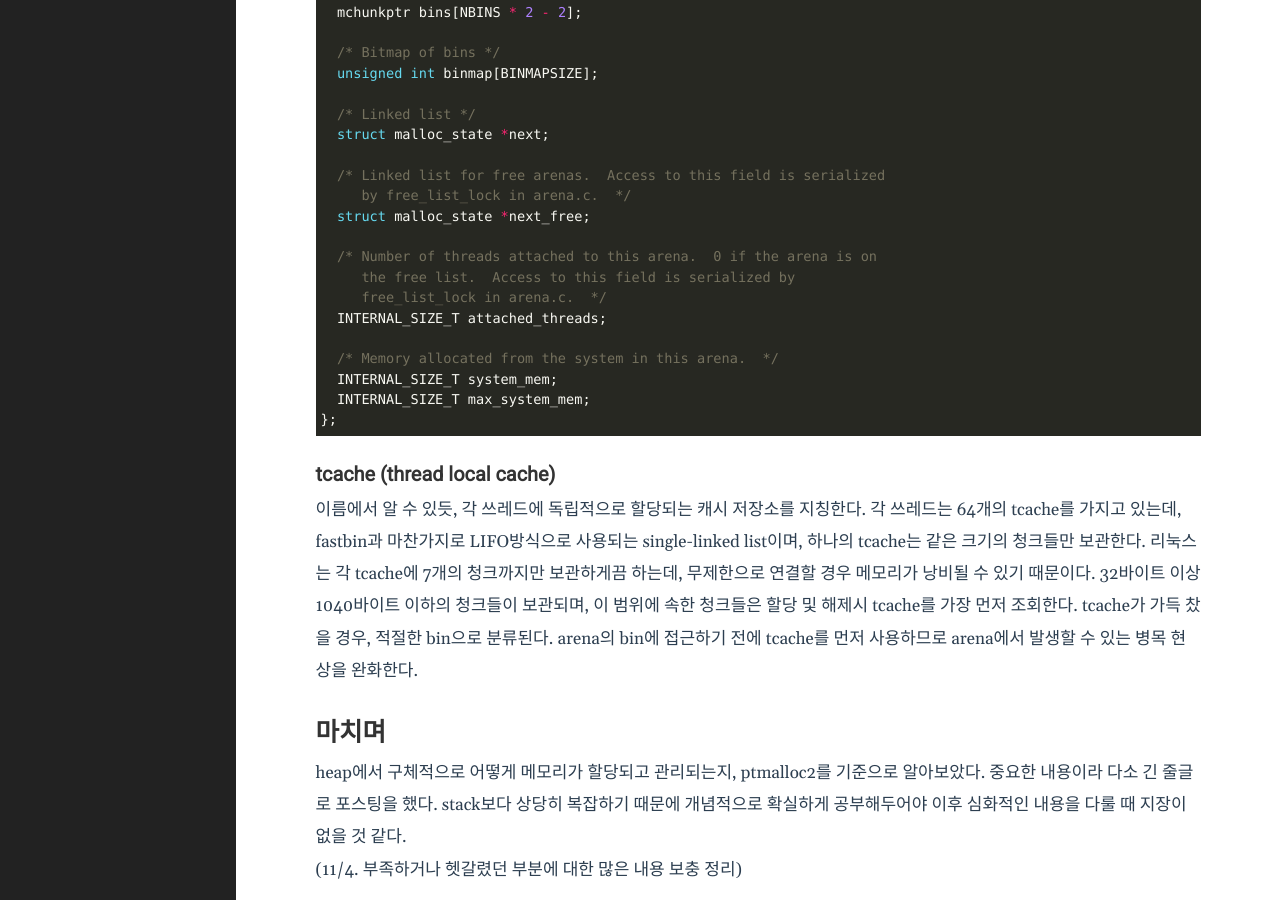
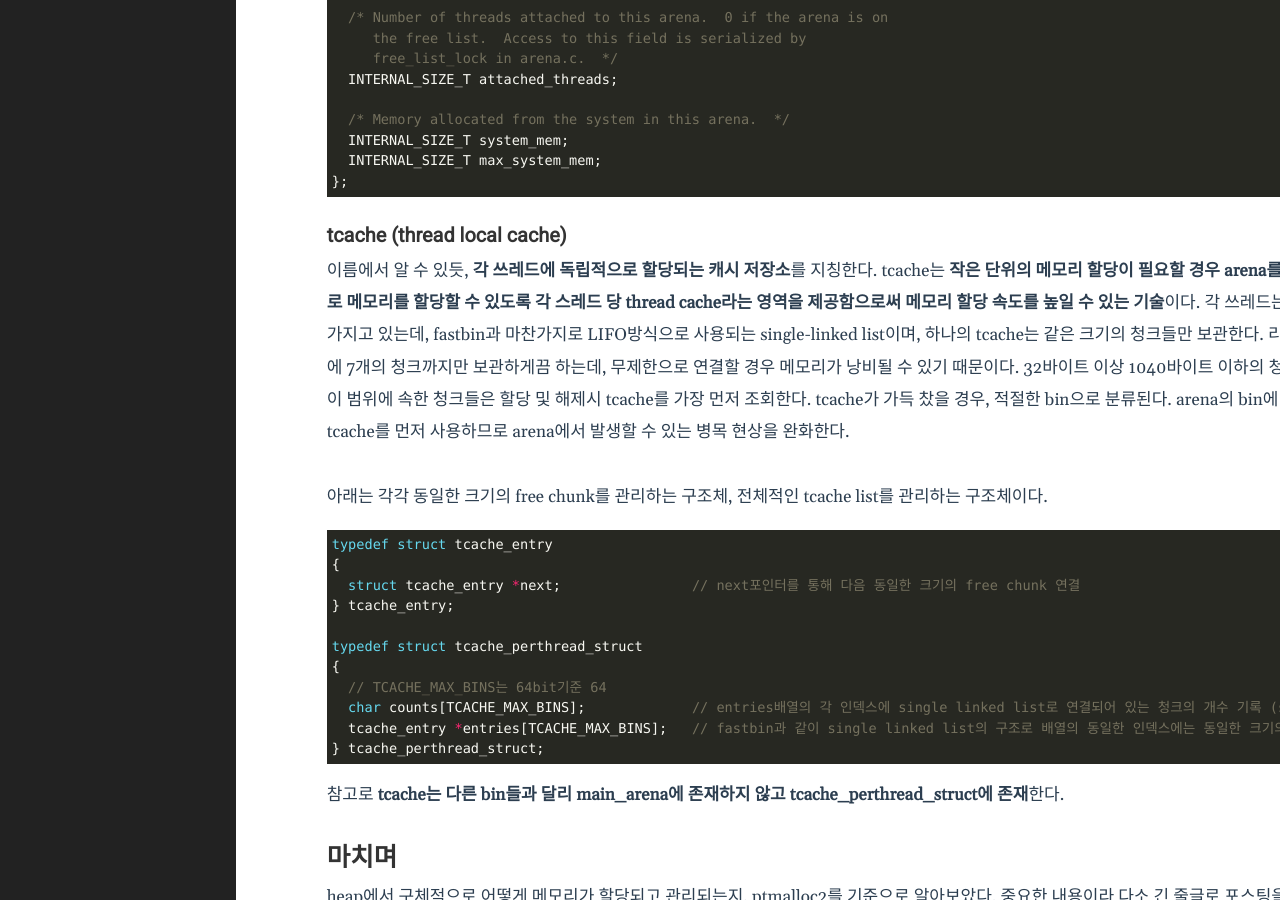
Before and after one commit to Herrtane/Herrtane.github.io, a Jekyll site: the page built from _posts/SystemHacking/2022-10-13-systemhacking-ptmalloc2.markdown, in a window 1280 px wide and 900 px high, scrolled down 4074 px. Built offline with Jekyll 4.4.1, drawn with Linux system fonts in a browser that asks for light colours; comment, search, counter and statistics services are not loaded.

Commit message:
Update post

````diff
--- a/_posts/SystemHacking/2022-10-13-systemhacking-ptmalloc2.markdown
+++ b/_posts/SystemHacking/2022-10-13-systemhacking-ptmalloc2.markdown
@@ -130,7 +130,27 @@ struct malloc_state
 
 ### tcache (thread local cache)
 
-이름에서 알 수 있듯, 각 쓰레드에 독립적으로 할당되는 캐시 저장소를 지칭한다. 각 쓰레드는 64개의 tcache를 가지고 있는데, fastbin과 마찬가지로 LIFO방식으로 사용되는 single-linked list이며, 하나의 tcache는 같은 크기의 청크들만 보관한다. 리눅스는 각 tcache에 7개의 청크까지만 보관하게끔 하는데, 무제한으로 연결할 경우 메모리가 낭비될 수 있기 때문이다. 32바이트 이상 1040바이트 이하의 청크들이 보관되며, 이 범위에 속한 청크들은 할당 및 해제시 tcache를 가장 먼저 조회한다. tcache가 가득 찼을 경우, 적절한 bin으로 분류된다. arena의 bin에 접근하기 전에 tcache를 먼저 사용하므로 arena에서 발생할 수 있는 병목 현상을 완화한다.
+이름에서 알 수 있듯, **각 쓰레드에 독립적으로 할당되는 캐시 저장소**를 지칭한다. tcache는 **작은 단위의 메모리 할당이 필요할 경우 arena를 참조하지 않고 바로 메모리를 할당할 수 있도록 각 스레드 당 thread cache라는 영역을 제공함으로써 메모리 할당 속도를 높일 수 있는 기술**이다. 각 쓰레드는 64개의 tcache를 가지고 있는데, fastbin과 마찬가지로 LIFO방식으로 사용되는 single-linked list이며, 하나의 tcache는 같은 크기의 청크들만 보관한다. 리눅스는 각 tcache에 7개의 청크까지만 보관하게끔 하는데, 무제한으로 연결할 경우 메모리가 낭비될 수 있기 때문이다. 32바이트 이상 1040바이트 이하의 청크들이 보관되며, 이 범위에 속한 청크들은 할당 및 해제시 tcache를 가장 먼저 조회한다. tcache가 가득 찼을 경우, 적절한 bin으로 분류된다. arena의 bin에 접근하기 전에 tcache를 먼저 사용하므로 arena에서 발생할 수 있는 병목 현상을 완화한다.
+
+<br/>
+
+아래는 각각 동일한 크기의 free chunk를 관리하는 구조체, 전체적인 tcache list를 관리하는 구조체이다.
+
+```c
+typedef struct tcache_entry
+{
+  struct tcache_entry *next;                // next포인터를 통해 다음 동일한 크기의 free chunk 연결
+} tcache_entry;
+
+typedef struct tcache_perthread_struct
+{
+  // TCACHE_MAX_BINS는 64bit기준 64
+  char counts[TCACHE_MAX_BINS];             // entries배열의 각 인덱스에 single linked list로 연결되어 있는 청크의 개수 기록 (single list당 최대 7개의 청크 제한)
+  tcache_entry *entries[TCACHE_MAX_BINS];   // fastbin과 같이 single linked list의 구조로 배열의 동일한 인덱스에는 동일한 크기의 free chunk들로 연결되어 있음
+} tcache_perthread_struct;
+```
+
+참고로 **tcache는 다른 bin들과 달리 main_arena에 존재하지 않고 tcache_perthread_struct에 존재**한다.
 
 ## 마치며
 
````
